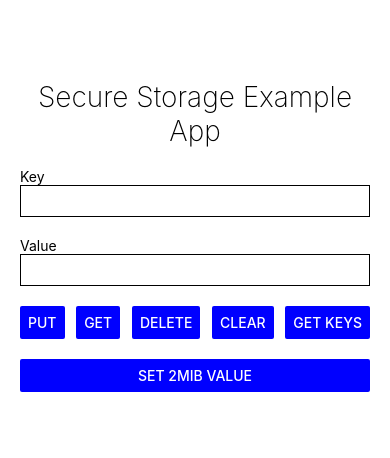
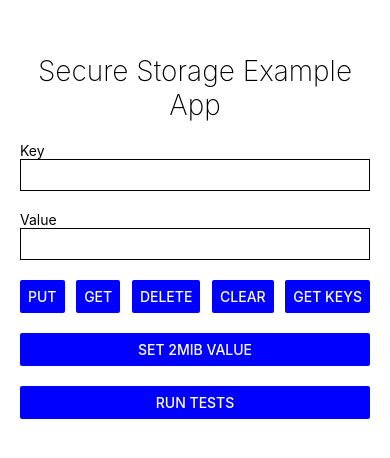
Before and after one commit to pagopa/io-react-native-secure-storage, a React Native app in the folder example/: screen / in a window 390 px wide. Shown: the part 176-634 px from the top of the page. Built offline with nearby package versions, Linux system fonts and the light colour scheme.

Commit message:
revert: "chore: add throwing for unimplemented methods"
This reverts commit b63c755e7859d598f8d762c795d2467a0e8dd84c.

```diff
--- a/example/src/App.tsx
+++ b/example/src/App.tsx
@@ -48,15 +48,6 @@ export default function App() {
       </View>
     ),
     [forceEncryption]
-  );
-
-  const RenderAndroidTests = useCallback(
-    () => (
-      <View style={[styles.marginBottom]}>
-        <Button title="Run Tests" color={COLOR} onPress={() => tests()} />
-      </View>
-    ),
-    []
   );
 
   const put = async () => {
@@ -207,7 +198,9 @@ export default function App() {
           />
         </View>
 
-        {Platform.OS === 'android' && <RenderAndroidTests />}
+        <View style={[styles.marginBottom]}>
+          <Button title="Run Tests" color={COLOR} onPress={() => tests()} />
+        </View>
 
         {status && <Text>{status}</Text>}
         {isLoading && <ActivityIndicator />}
```
Also changed, not shown: 3 other files (tests, documents, lock files or other folders).
